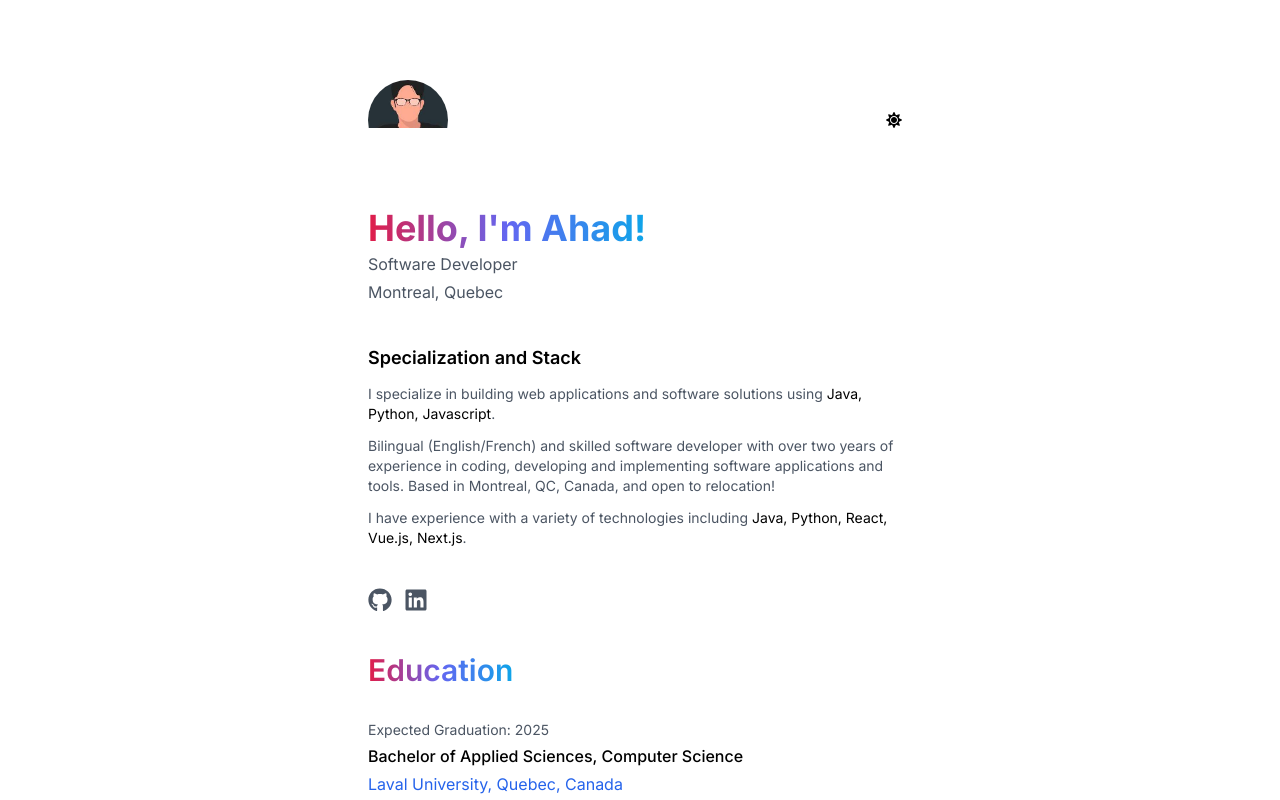
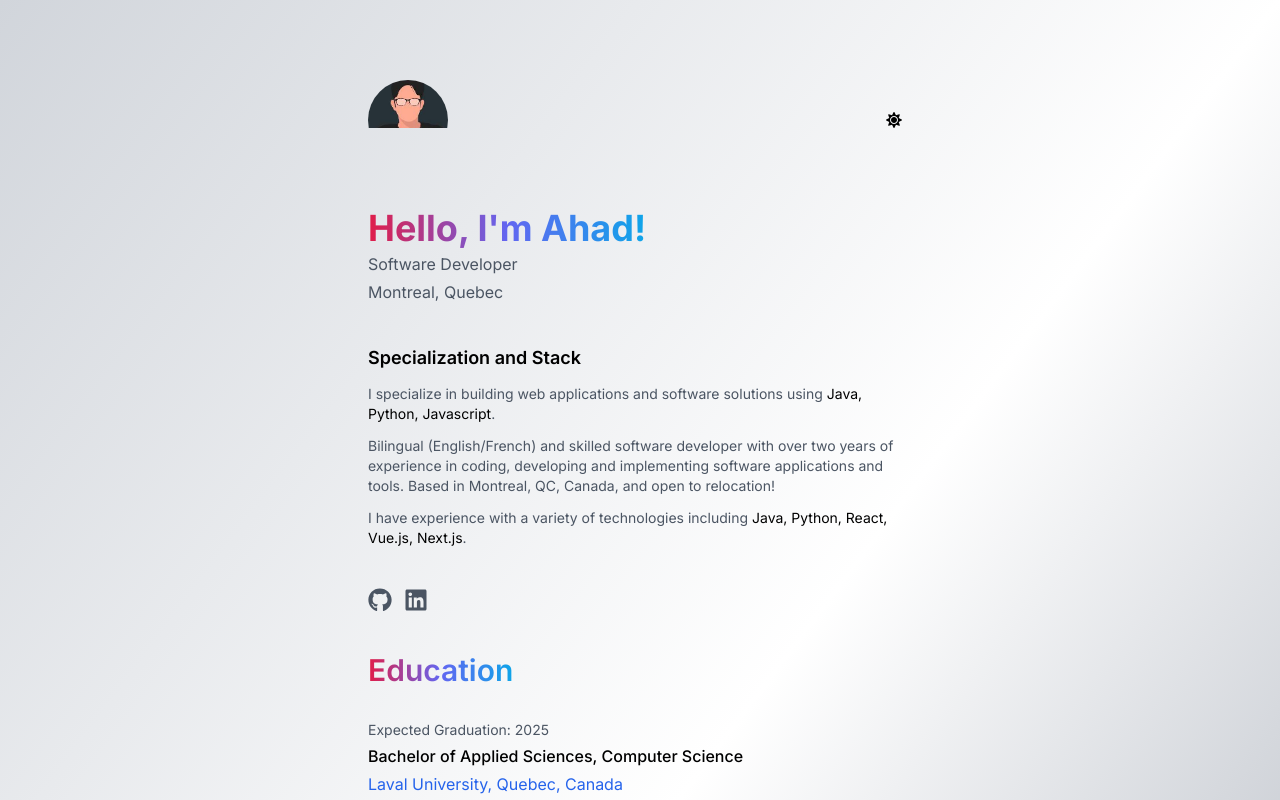
Before and after one commit to aha1138/portfolio-Next-js, a Next.js app: page / in a window 1280 px wide. Shown: the top 800 px of the page. Built offline with nearby package versions, Linux system fonts and the light colour scheme.

Commit message:
feat: add gradient background

```diff
--- a/app/page.tsx
+++ b/app/page.tsx
@@ -21,7 +21,7 @@ export default function Home() {
   };
 
   return (
-    <div className="min-h-screen bg-white dark:bg-black text-black dark:text-white transition-colors duration-300">
+    <div className="min-h-screen bg-gradient-to-br from-gray-300 via-white to-gray-400 dark:from-black dark:via-zinc-900 dark:to-zinc-800 text-black dark:text-white transition-all duration-500">
       <div className="mx-auto max-w-xl px-4 py-20">
         <motion.header
           initial={{ opacity: 0, x: -100 }}
```
